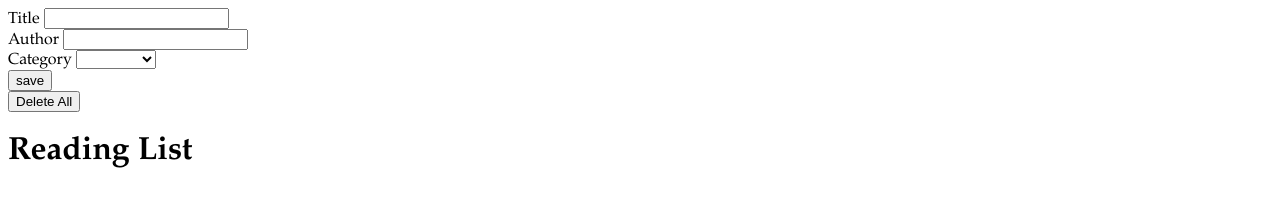
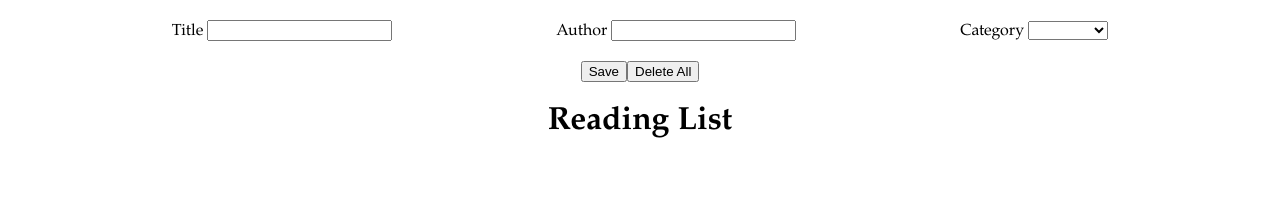
Before and after one commit to stephenh369/events_lab, a plain HTML site: page code/index.html in a window 1280 px wide. Drawn offline with Linux system fonts and the light colour scheme.

Commit message:
some basic styling

```diff
--- a/code/css/main.css
+++ b/code/css/main.css
@@ -1,3 +1,32 @@
 body {
   font-family: Palatino;
 }
+
+#form-wrapper {
+  display:flex;
+  justify-content: space-evenly;
+  align-items: center;
+  margin-top: 20px;
+}
+
+#form-buttons {
+  display: flex;
+  justify-content: center;
+  align-items: center;
+  margin-top: 20px;
+}
+
+#reading-list-container {
+  justify-content: center;
+  text-align: center;
+}
+
+#reading-list > li {
+  list-style: none;
+  background-color: pink;
+  display: inline-block;
+  margin: 10px;
+  padding: 10px;
+  border-radius: 5px;
+  border: 2px solid purple;
+}
--- a/code/index.html
+++ b/code/index.html
@@ -29,12 +29,17 @@
           </select>
         </div>
       </div>
-      <input type="submit" value="save"/>
+
+      <div id="form-buttons">
+        <input type="submit" value="Save"/>
+
+        <button id="delete-all" type="button">Delete All</button>
+      </div>
     </form>
 
-    <button id="delete-all" type="button">Delete All</button>
-
-    <h1>Reading List</h1>
-    <ul id="reading-list"></ul>
+    <div id="reading-list-container">
+      <h1>Reading List</h1>
+      <ul id="reading-list"></ul>
+    </div>
   </body>
 </html>
```
